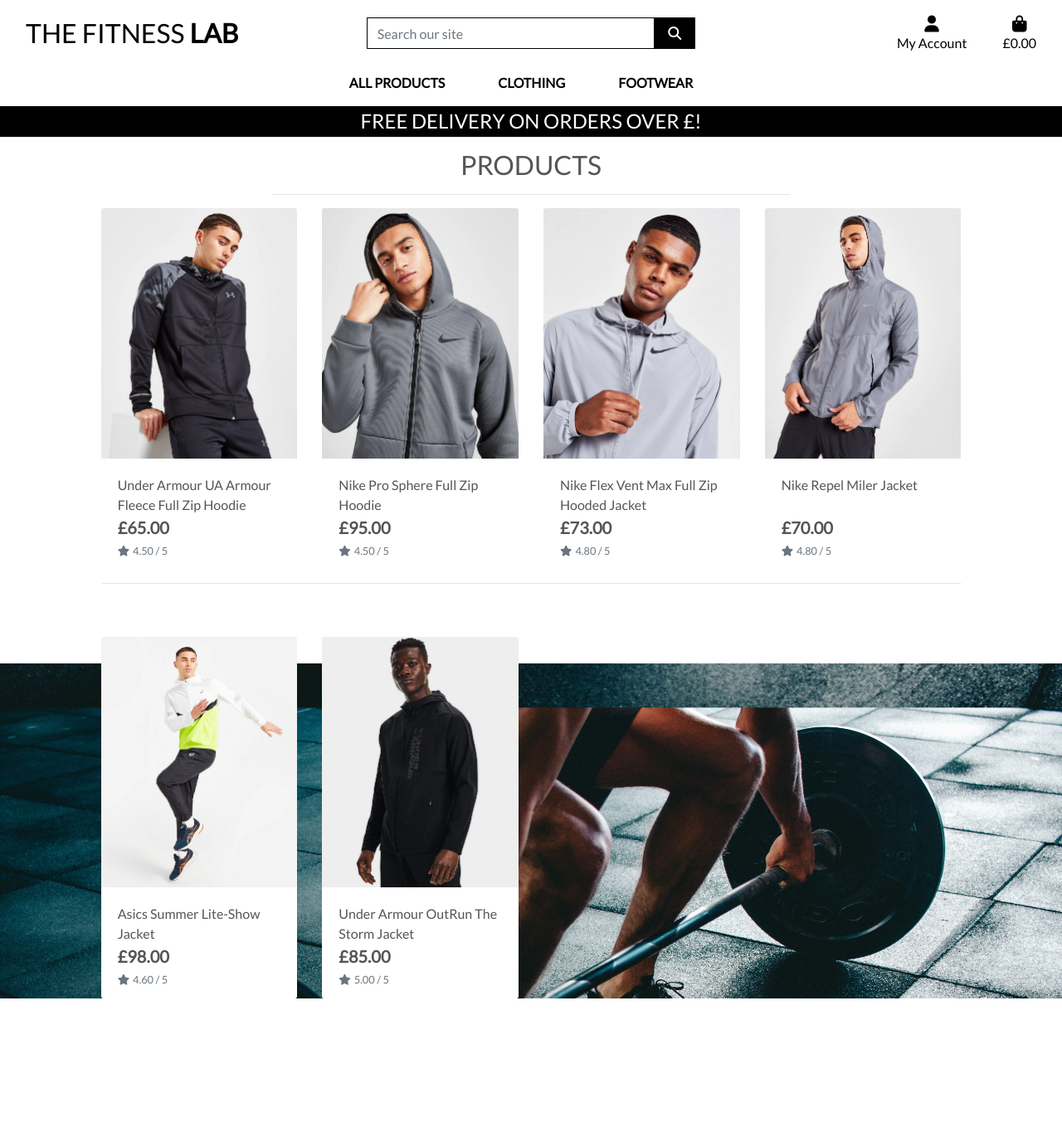
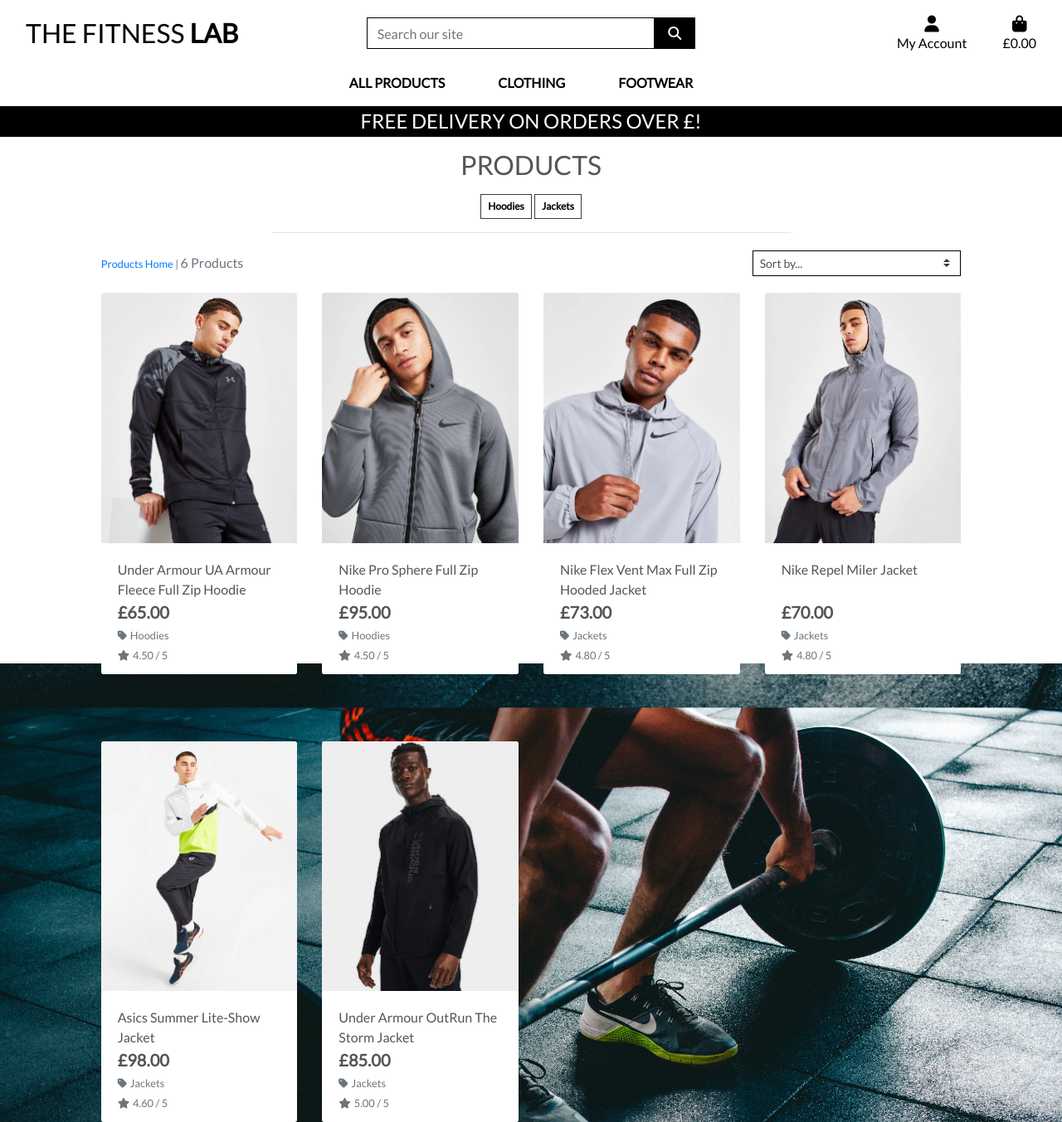
Before and after one commit to Code-Institute-Submissions/bens6477-the-fitness-lab_JanResub, a Django app: a page that uses items/templates/items/items.html in a window 1280 px wide. Shown: the whole page at 83% size. Before the commit the page ends 1204 px from the top, so only its background shows below. Run offline with Django 3.2, Linux system fonts and the light colour scheme; data comes from the database, SQL or seed files in the repository; some libraries are stand-ins or nearby versions.

Commit message:
Added product count and sorting by category, rating, price and names to items page

```diff
--- a/items/templates/items/items.html
+++ b/items/templates/items/items.html
@@ -15,12 +15,41 @@
         <div class="row">
             <div class="col text-center mt-3">
                 <h2 class="logo-font">Products</h2>
+                {% for c in current_categories %}
+                    <a class="category-badge text-decoration-none" href="{% url 'items' %}?category={{ c.name }}">
+                        <span class="p-2 mt-2 badge badge-white text-black rounded-0 border border-dark">{{ c.display_name }}</span>
+                    </a>
+                {% endfor %}
                 <hr class="w-50 mb-1">
             </div>
         </div>
         <div class="row">
             <div class="product-container col-10 offset-1">
-                <div class="row mt-1 mb-2"></div>
+                <div class="row mt-1 mb-2">
+                    <div class="col-12 col-md-6 my-auto order-md-last d-flex justify-content-center justify-content-md-end">
+                        <div class="sort-select-wrapper w-50">
+                            <select id="sort-selector" class="custom-select custom-select-sm rounded-0 border border-{% if current_sorting != 'None_None' %}info{% else %}black{% endif %}">
+                                <option value="reset" {% if current_sorting == 'None_None' %}selected{% endif %}>Sort by...</option>
+                                <option value="price_asc" {% if current_sorting == 'price_asc' %}selected{% endif %}>Price (low to high)</option>
+                                <option value="price_desc" {% if current_sorting == 'price_desc' %}selected{% endif %}>Price (high to low)</option>
+                                <option value="rating_asc" {% if current_sorting == 'rating_asc' %}selected{% endif %}>Rating (low to high)</option>
+                                <option value="rating_desc" {% if current_sorting == 'rating_desc' %}selected{% endif %}>Rating (high to low)</option>
+                                <option value="name_asc" {% if current_sorting == 'name_asc' %}selected{% endif %}>Name (A-Z)</option>
+                                <option value="name_desc" {% if current_sorting == 'name_desc' %}selected{% endif %}>Name (Z-A)</option>
+                                <option value="category_asc" {% if current_sorting == 'category_asc' %}selected{% endif %}>Category (A-Z)</option>
+                                <option value="category_desc" {% if current_sorting == 'category_desc' %}selected{% endif %}>Category (Z-A)</option>
+                            </select>
+                        </div>
+                    </div>
+                    <div class="col-12 col-md-6 order-md-first">
+                        <p class="text-muted mt-3 text-center text-md-left">
+                            {% if search_term or current_categories or current_sorting != 'None_None' %}
+                                <span class="small"><a href="{% url 'items' %}">Products Home</a> | </span>
+                            {% endif %}
+                            {{ items|length }} Products{% if search_term %} found for <strong>"{{ search_term }}"</strong>{% endif %}
+                        </p>
+                    </div>
+                </div>
                 <div class="row">
                     {% for item in items %}
                         <div class="col-sm-6 col-md-6 col-lg-4 col-xl-3">
@@ -41,6 +70,13 @@
                                     <div class="row">
                                         <div class="col">
                                             <p class="lead mb-0 text-left font-weight-bold">£{{ item.price }}</p>
+                                            {% if item.category %}
+                                            <p class="small mt-1 mb-0">
+                                                <a class="text-muted" href="{% url 'items' %}?category={{ item.category.name }}">
+                                                    <i class="fas fa-tag mr-1"></i>{{ item.category.display_name }}
+                                                </a>
+                                            </p>
+                                            {% endif %}
                                             {% if item.rating %}
                                                 <small class="text-muted"><i class="fas fa-star mr-1"></i>{{ item.rating }} / 5</small>
                                             {% else %}
--- a/items/views.py
+++ b/items/views.py
@@ -19,7 +19,8 @@ def all_items(request):
             if sortkey == 'name':
                 sortkey = 'lower_name'
                 products = products.annotate(lower_name=Lower('name'))
-
+            if sortkey == 'category':
+                sortkey = 'category__name'
             if 'direction' in request.GET:
                 direction = request.GET['direction']
                 if direction == 'desc':
--- a/static/css/base.css
+++ b/static/css/base.css
@@ -70,6 +70,12 @@ body {
 	z-index: -1;
 }
 
+a.category-badge > span.badge:hover {
+    background: #212529 !important;
+    color: #fff !important;
+}
+
+
 /* -------------------------------- Media Queries */
 
 /* Slightly larger container on xl screens */
```
Also changed, not shown: items/templates/items/item_detail.html (+7 -0 lines).
